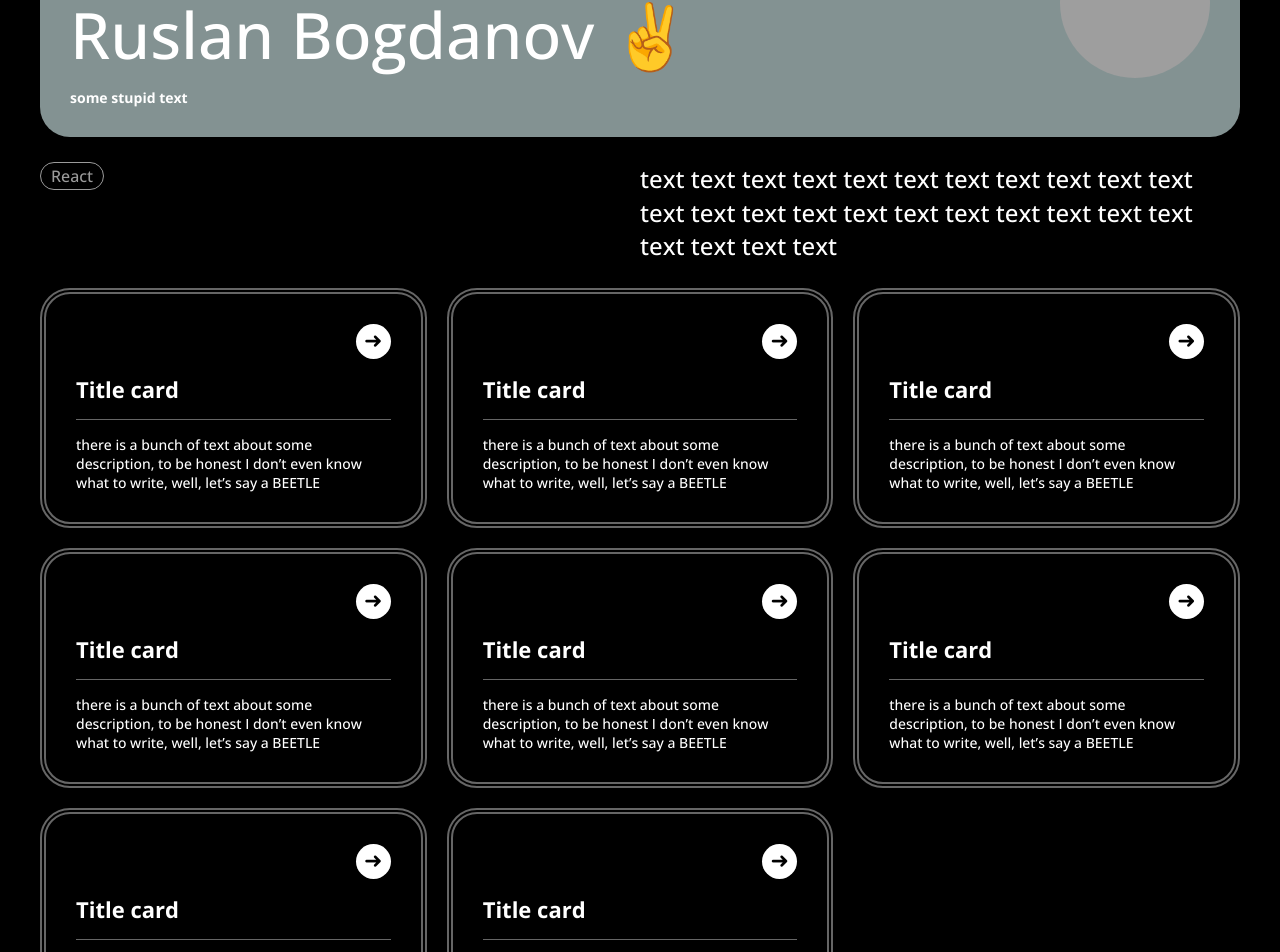
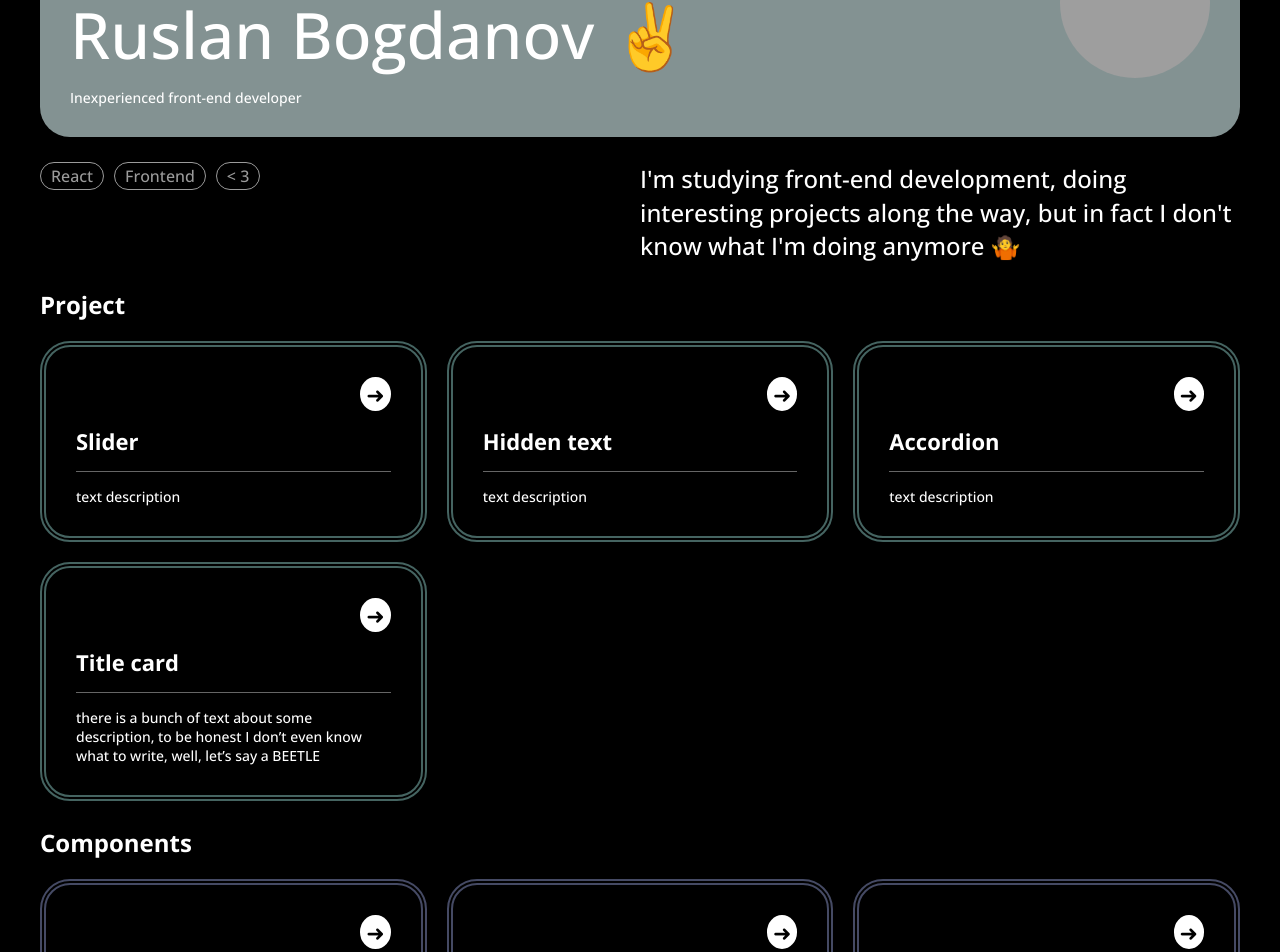
Before and after one commit to XXXmez/my-react1, a React (Create React App) app in the folder my-react/: page / in a window 1280 px wide. Shown: the part 192-1144 px from the top of the page. Built offline with nearby package versions, Linux system fonts and the light colour scheme; grey boxes are pictures that could not be loaded.

Commit message:
feat: broken down into components

```diff
--- a/my-react/package.json
+++ b/my-react/package.json
@@ -8,6 +8,7 @@
     "@testing-library/user-event": "^13.5.0",
     "react": "^18.2.0",
     "react-dom": "^18.2.0",
+    "react-router-dom": "^6.6.1",
     "react-scripts": "5.0.1",
     "web-vitals": "^2.1.4"
   },
--- a/my-react/src/App.css
+++ b/my-react/src/App.css
@@ -15,23 +15,27 @@
   align-items: end;
 }
 
-.a2 {
+.about {
   display: grid;
   grid-template-columns: 1fr 1fr;
 }
 
-.a3 {
+.cards {
   display: grid;
   grid-template-columns: 1fr 1fr 1fr;
   justify-content: center;
   gap: 20px;
   margin-top: 25px;
 }
+.cards-title {
+  grid-column-start: 1;
+  grid-column-end: 4;
+}
 
 .b2 {
   width: 150px;
   height: 150px;
-  background-image: url("https://img1.goodfon.com/wallpaper/nbig/4/bc/kunfu-panda-2-multfilm.jpg");
+  background-image: url("https://avatars.githubusercontent.com/u/57019591?v=4");
   background-position: center;
   background-size: cover;
   border-radius: 50%;
@@ -45,20 +49,26 @@
 
 .b4 {
   font-size: 14px;
-  font-weight: 700;
 }
 
 main {
   margin-top: 25px;
 }
-.c1 {
+
+.about-skills {
+  display: flex;
+  flex-wrap: wrap;
+  align-content: flex-start;
+  gap: 10px;
+}
+.about-skill {
   color: #9b9b9b;
   border: 1px solid #9b9b9b;
   border-radius: 16px;
   padding: 2px 10px;
   width: fit-content;
 }
-.c2 {
+.about-description-text {
   font-size: 24px;
   line-height: 1.4;
   text-align: left;
@@ -74,14 +84,21 @@ main {
   display: flex;
 }
 .card-button {
-  margin-left: auto;
+  /* margin-left: auto;
   border: none;
   background: white;
   width: 35px;
   height: 35px;
   border-radius: 50%;
   cursor: pointer;
+  font-size: 22px; */
+  margin-left: auto;
+  background: white;
+  border-radius: 50%;
   font-size: 22px;
+  text-decoration: none;
+  color: black;
+  padding: 2px 6px;
 }
 .card-title {
   margin-top: 15px;
--- a/my-react/src/App.js
+++ b/my-react/src/App.js
@@ -1,155 +1,17 @@
 import "./App.css";
+import Header from "./components/Header/Header";
+import Main from "./components/Main/Main";
+import Footer from "./components/Footer/Footer";
+import { Routes, Route } from "react-router-dom";
 
 function App() {
   return (
     <div className="App">
-      <header className="a1">
-        <div>
-          <h1 className="b3">Ruslan Bogdanov ✌</h1>
-        </div>
-        <div>
-          <div className="b2"></div>
-        </div>
-        <div className="b4">some stupid text</div>
-      </header>
-      <main>
-        <section className="a2">
-          <div className="x1">
-            <div className="c1">
-              <p>React</p>
-            </div>
-          </div>
-          <div>
-            <p className="c2">
-              text text text text text text text text text text text text text
-              text text text text text text text text text text text text text
-            </p>
-          </div>
-        </section>
-        <section className="a3">
-          <div className="card">
-            <div className="card-header">
-              <button className="card-button">➜</button>
-            </div>
-            <div className="card-title">
-              <h3 className="card-title-h3">Title card</h3>
-            </div>
-            <div className="card-line"></div>
-            <div className="card-description">
-              <p className="card-text">
-                there is a bunch of text about some description, to be honest I
-                don’t even know what to write, well, let’s say a BEETLE
-              </p>
-            </div>
-          </div>
-          <div className="card">
-            <div className="card-header">
-              <button className="card-button">➜</button>
-            </div>
-            <div className="card-title">
-              <h3 className="card-title-h3">Title card</h3>
-            </div>
-            <div className="card-line"></div>
-            <div className="card-description">
-              <p className="card-text">
-                there is a bunch of text about some description, to be honest I
-                don’t even know what to write, well, let’s say a BEETLE
-              </p>
-            </div>
-          </div>
-          <div className="card">
-            <div className="card-header">
-              <button className="card-button">➜</button>
-            </div>
-            <div className="card-title">
-              <h3 className="card-title-h3">Title card</h3>
-            </div>
-            <div className="card-line"></div>
-            <div className="card-description">
-              <p className="card-text">
-                there is a bunch of text about some description, to be honest I
-                don’t even know what to write, well, let’s say a BEETLE
-              </p>
-            </div>
-          </div>
-          <div className="card">
-            <div className="card-header">
-              <button className="card-button">➜</button>
-            </div>
-            <div className="card-title">
-              <h3 className="card-title-h3">Title card</h3>
-            </div>
-            <div className="card-line"></div>
-            <div className="card-description">
-              <p className="card-text">
-                there is a bunch of text about some description, to be honest I
-                don’t even know what to write, well, let’s say a BEETLE
-              </p>
-            </div>
-          </div>
-          <div className="card">
-            <div className="card-header">
-              <button className="card-button">➜</button>
-            </div>
-            <div className="card-title">
-              <h3 className="card-title-h3">Title card</h3>
-            </div>
-            <div className="card-line"></div>
-            <div className="card-description">
-              <p className="card-text">
-                there is a bunch of text about some description, to be honest I
-                don’t even know what to write, well, let’s say a BEETLE
-              </p>
-            </div>
-          </div>
-          <div className="card">
-            <div className="card-header">
-              <button className="card-button">➜</button>
-            </div>
-            <div className="card-title">
-              <h3 className="card-title-h3">Title card</h3>
-            </div>
-            <div className="card-line"></div>
-            <div className="card-description">
-              <p className="card-text">
-                there is a bunch of text about some description, to be honest I
-                don’t even know what to write, well, let’s say a BEETLE
-              </p>
-            </div>
-          </div>
-          <div className="card">
-            <div className="card-header">
-              <button className="card-button">➜</button>
-            </div>
-            <div className="card-title">
-              <h3 className="card-title-h3">Title card</h3>
-            </div>
-            <div className="card-line"></div>
-            <div className="card-description">
-              <p className="card-text">
-                there is a bunch of text about some description, to be honest I
-                don’t even know what to write, well, let’s say a BEETLE
-              </p>
-            </div>
-          </div>
-          <div className="card">
-            <div className="card-header">
-              <button className="card-button">➜</button>
-            </div>
-            <div className="card-title">
-              <h3 className="card-title-h3">Title card</h3>
-            </div>
-            <div className="card-line"></div>
-            <div className="card-description">
-              <p className="card-text">
-                there is a bunch of text about some description, to be honest I
-                don’t even know what to write, well, let’s say a BEETLE
-              </p>
-            </div>
-          </div>
-        </section>
-      </main>
-      <footer></footer>
+      <Header />
+      <Routes>
+        <Route path="/" element={<Main />} />
+      </Routes>
+      <Footer />
     </div>
   );
 }
--- /dev/null
+++ b/my-react/src/components/Footer/Footer.jsx
@@ -0,0 +1,7 @@
+import React from "react";
+
+const Footer = () => {
+  return <footer></footer>;
+};
+
+export default Footer;
--- /dev/null
+++ b/my-react/src/components/Header/Header.jsx
@@ -0,0 +1,17 @@
+import React from "react";
+
+const Header = () => {
+  return (
+    <header className="a1">
+      <div>
+        <h1 className="b3">Ruslan Bogdanov ✌</h1>
+      </div>
+      <div>
+        <div className="b2"></div>
+      </div>
+      <div className="b4">Inexperienced front-end developer</div>
+    </header>
+  );
+};
+
+export default Header;
--- /dev/null
+++ b/my-react/src/components/Main/About/About.jsx
@@ -0,0 +1,27 @@
+import React from "react";
+
+const About = () => {
+  return (
+    <section className="about">
+      <div className="about-skills">
+        <div className="about-skill">
+          <p>React</p>
+        </div>
+        <div className="about-skill">
+          <p>Frontend</p>
+        </div>
+        <div className="about-skill">
+          <p>&#x3C; 3</p>
+        </div>
+      </div>
+      <div className="about-description">
+        <p className="about-description-text">
+          I'm studying front-end development, doing interesting projects along
+          the way, but in fact I don't know what I'm doing anymore 🤷
+        </p>
+      </div>
+    </section>
+  );
+};
+
+export default About;
--- /dev/null
+++ b/my-react/src/components/Main/Card/Card.jsx
@@ -0,0 +1,23 @@
+import React from "react";
+import { Link } from "react-router-dom";
+
+const Card = ({ title = "", descr = "", cb = "", url = "" }) => {
+  return (
+    <div className="card" style={{ border: `6px double ${cb}` }}>
+      <div className="card-header">
+        <Link to={url} className="card-button">
+          ➜
+        </Link>
+      </div>
+      <div className="card-title">
+        <h3 className="card-title-h3">{title}</h3>
+      </div>
+      <div className="card-line"></div>
+      <div className="card-description">
+        <p className="card-text">{descr}</p>
+      </div>
+    </div>
+  );
+};
+
+export default Card;
--- /dev/null
+++ b/my-react/src/components/Main/Cards/Cards.jsx
@@ -0,0 +1,46 @@
+import React from "react";
+import Card from "../Card/Card";
+
+const arrObj = [
+  { id: "1", name: "Slider", description: "text description", url: "slider" },
+  {
+    id: "2",
+    name: "Hidden text",
+    description: "text description",
+    url: "hidden_text",
+  },
+  {
+    id: "3",
+    name: "Accordion",
+    description: "text description",
+    url: "accordion",
+  },
+  {
+    id: "4",
+    name: "Title card",
+    description:
+      "there is a bunch of text about some description, to be honest I don’t even know what to write, well, let’s say a BEETLE",
+    url: "none",
+  },
+];
+
+const Cards = ({ titleCards = "", cb = "" }) => {
+  return (
+    <section className="cards">
+      <div className="cards-title">
+        <h2>{titleCards}</h2>
+      </div>
+      {arrObj.map((el) => (
+        <Card
+          key={el.id}
+          title={el.name}
+          descr={el.description}
+          cb={cb}
+          url={el.url}
+        />
+      ))}
+    </section>
+  );
+};
+
+export default Cards;
--- /dev/null
+++ b/my-react/src/components/Main/Main.jsx
@@ -0,0 +1,15 @@
+import React from "react";
+import About from "./About/About";
+import Cards from "./Cards/Cards";
+
+const Main = () => {
+  return (
+    <main>
+      <About />
+      <Cards titleCards="Project" cb="#456461" />
+      <Cards titleCards="Components" cb="#454a64" />
+    </main>
+  );
+};
+
+export default Main;
--- a/my-react/src/index.js
+++ b/my-react/src/index.js
@@ -2,10 +2,13 @@ import React from "react";
 import ReactDOM from "react-dom/client";
 import "./index.css";
 import App from "./App";
+import { BrowserRouter } from "react-router-dom";
 
 const root = ReactDOM.createRoot(document.getElementById("root"));
 root.render(
   <React.StrictMode>
-    <App />
+    <BrowserRouter>
+      <App />
+    </BrowserRouter>
   </React.StrictMode>
 );
```
Also changed, not shown: 1 other file (tests, documents, lock files or other folders).
